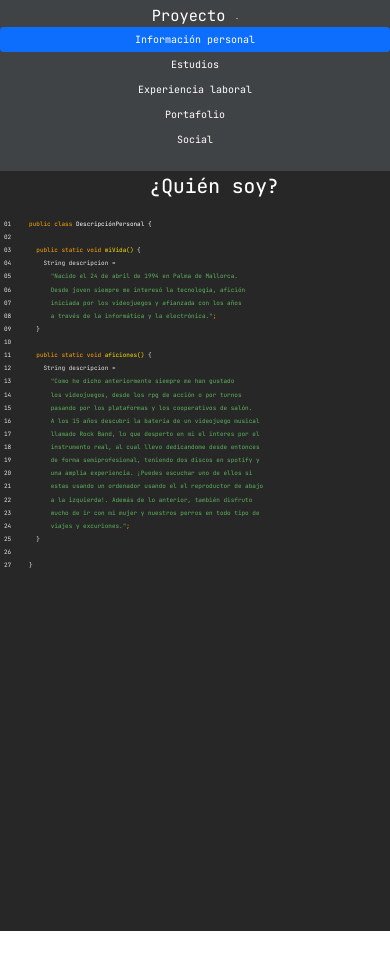
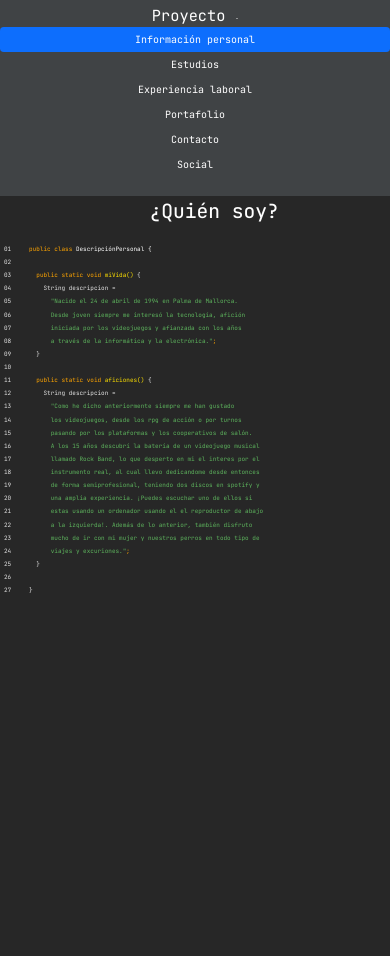
Before and after one commit to EduGonzalezLorenzo/P-gina-personal, a website built with Parcel: page src/index.html in a window 390 px wide. Both pictures are taken after a click on the button "Proyecto". Before the commit the page ends 931 px from the top, so only its background shows below. Built offline with nearby package versions, Linux system fonts and the light colour scheme.

Commit message:
PTE Portafolio

```diff
--- a/src/index.html
+++ b/src/index.html
@@ -49,6 +49,10 @@
           aria-current="page">Portafolio</a>
       </li>
       <li class="nav-item">
+        <a href="#Contacto" class="col-12 nav-link text-decoration-none text-white" data-bs-toggle="tab"
+          aria-current="page">Contacto</a>
+      </li>
+      <li class="nav-item">
         <a class="col-12 nav-link text-decoration-none text-white" data-bs-toggle="collapse" role="button"
           data-bs-target="#socialDesktop">
           Social
@@ -95,14 +99,19 @@
             aria-current="page">Portafolio</a>
         </li>
         <li class="nav-item">
+          <a href="#Contacto" class="col-12 nav-link text-decoration-none text-white" data-bs-toggle="tab"
+            aria-current="page">Contacto</a>
+        </li>
+        <li class="nav-item">
           <a class="col-12 nav-link text-decoration-none text-white" data-bs-toggle="collapse" role="button"
             data-bs-target="#socialMobile">
             Social
           </a>
           <nav class="collapse text-center" id="socialMobile">
-            <a class="btn bg-primary" target="_blank" href="https://www.linkedin.com/in/edu-gonzález-lorenzo-626698217/"><i
-                class="fa fa-linkedin"></i></a>
-            <a class="btn bg-warning" target="_blank" href="https://github.com/ElTambores"><i class="fa fa-github"></i></a>
+            <a class="btn bg-primary" target="_blank"
+              href="https://www.linkedin.com/in/edu-gonzález-lorenzo-626698217/"><i class="fa fa-linkedin"></i></a>
+            <a class="btn bg-warning" target="_blank" href="https://github.com/ElTambores"><i
+                class="fa fa-github"></i></a>
             <a class="btn bg-success" target="_blank" href="https://wa.me/34697443132" role="button"><i
                 class="fa fa-whatsapp"></i></a>
             <a class="btn bg-danger" target="_blank" href="mailto:edugonzalezlorenzo@gmail.com" role="button"><i
@@ -214,6 +223,11 @@
 
     <article id="Portafolio" class="tab-pane fade">
       <h1 class="text-center">¿Que he hecho?</h1>
+
+    </article>
+
+    <article id="Contacto" class="tab-pane fade">
+      <h1 class="text-center">¿Como hablar conmigo?</h1>
       <section>
         <p class="text-center"> Puedes contactar conmigo por <a class="text-success" href="https://wa.me/34697443132"
             target="_blank">Whatsapp</a>, o
```
